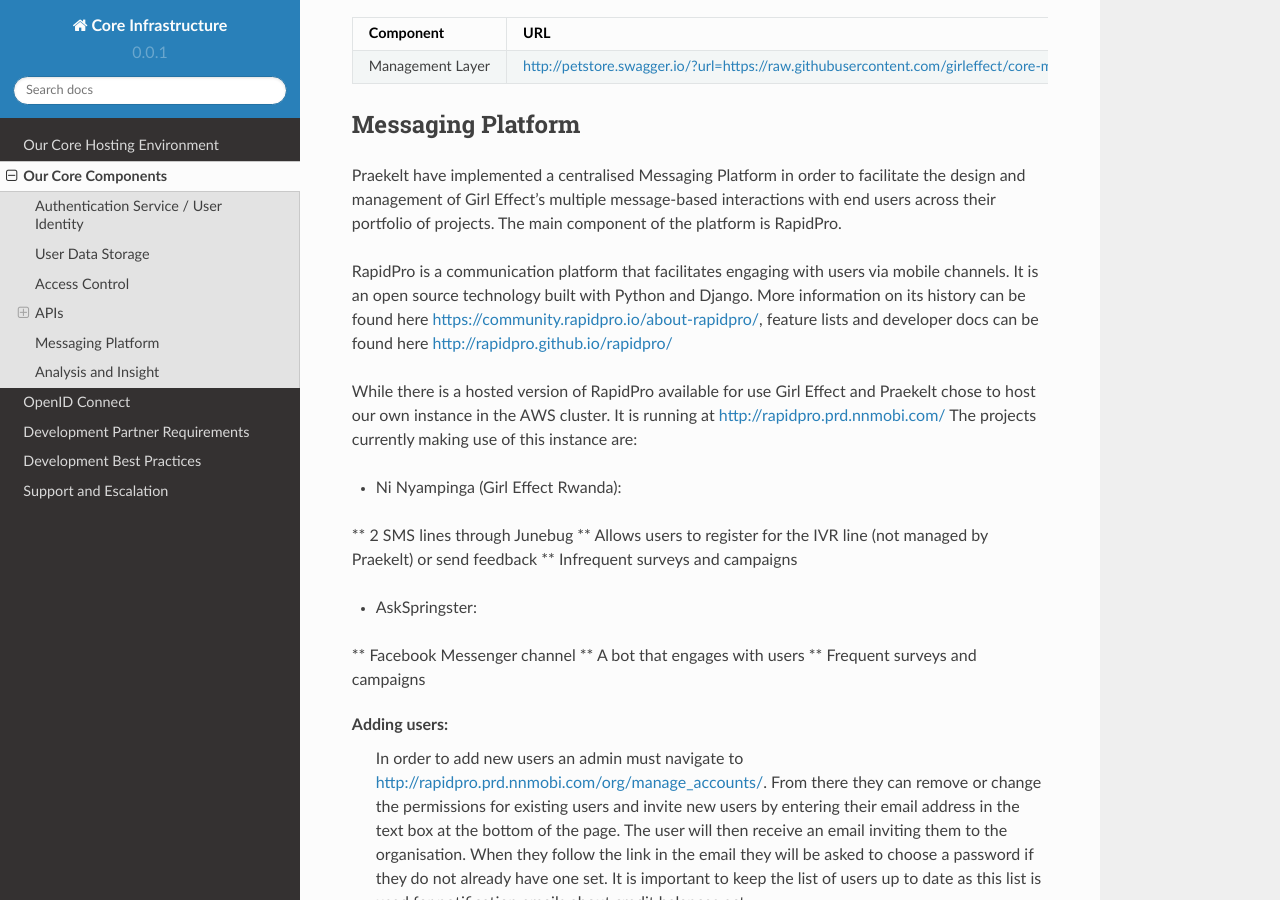
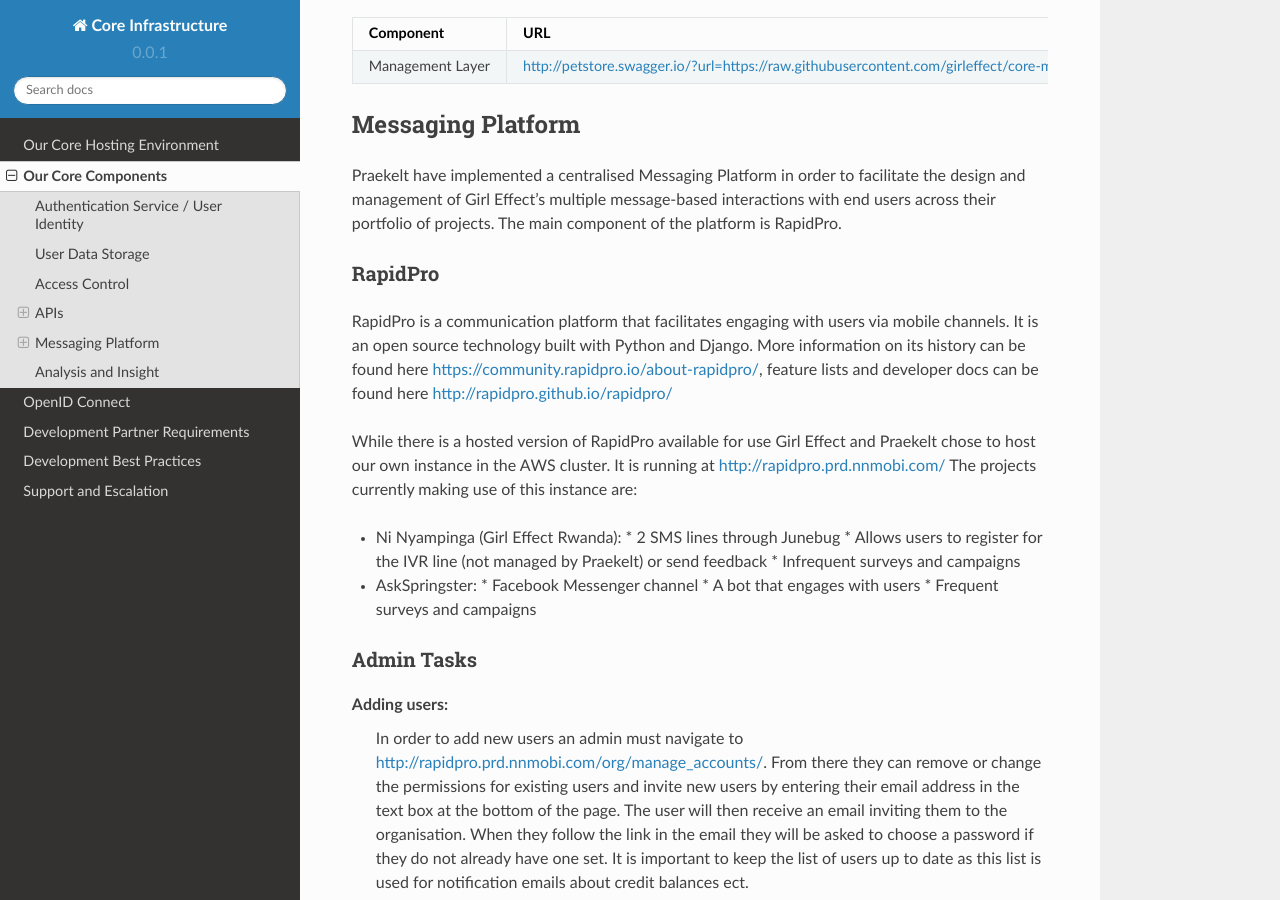
Before and after one commit to girleffect/core-infrastructure-documentation, a Sphinx documentation site: the page built from docs/core-components/index.rst, in a window 1280 px wide and 900 px high, scrolled down 2364 px. Built offline with Sphinx 7.4.7 and the Read the Docs theme 2.0.0, drawn with Linux system fonts in a browser that asks for light colours.

Commit message:
Fix markdown in messaging platform section

```diff
--- a/docs/core-components/index.rst
+++ b/docs/core-components/index.rst
@@ -94,7 +94,7 @@
 Praekelt have implemented a centralised Messaging Platform in order to facilitate the design and management of Girl Effect's multiple message-based interactions with end users across their portfolio of projects. The main component of the platform is RapidPro.
 
 RapidPro
-~~~~~~~~
+++++++++
 
 RapidPro is a communication platform that facilitates engaging with users via mobile channels. It is an open source technology built with Python and Django. More information on its history can be found here https://community.rapidpro.io/about-rapidpro/, feature lists and developer docs can be found here http://rapidpro.github.io/rapidpro/
 
@@ -102,17 +102,17 @@
 The projects currently making use of this instance are:
 
 * Ni Nyampinga (Girl Effect Rwanda):
-** 2 SMS lines through Junebug
-** Allows users to register for the IVR line (not managed by Praekelt) or send feedback
-** Infrequent surveys and campaigns
+  * 2 SMS lines through Junebug
+  * Allows users to register for the IVR line (not managed by Praekelt) or send feedback
+  * Infrequent surveys and campaigns
 
 * AskSpringster:
-** Facebook Messenger channel
-** A bot that engages with users
-** Frequent surveys and campaigns
+  * Facebook Messenger channel
+  * A bot that engages with users
+  * Frequent surveys and campaigns
 
 Admin Tasks
-~~~~~~~~~~~
++++++++++++
 
 Adding users:
     In order to add new users an admin must navigate to http://rapidpro.prd.nnmobi.com/org/manage_accounts/. From there they can remove or change the permissions for existing users and invite new users by entering their email address in the text box at the bottom of the page. The user will then receive an email inviting them to the organisation. When they follow the link in the email they will be asked to choose a password if they do not already have one set. It is important to keep the list of users up to date as this list is used for notification emails about credit balances ect.
```
